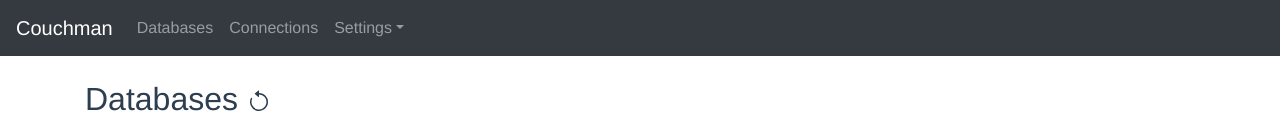
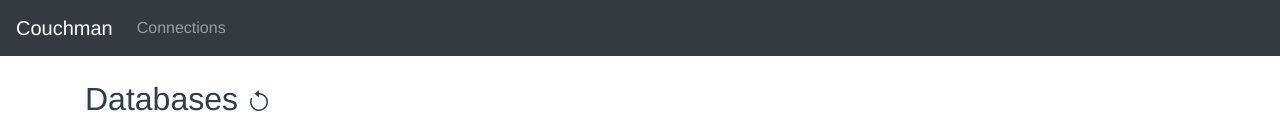
Before and after one commit to Kovee98/couchman, a Vue app: page /#/dbs in a window 1280 px wide. Shown: the top 140 px of the page. Built offline with nearby package versions, Linux system fonts and the light colour scheme.

Commit message:
Removed unneeded navbar entries

```diff
--- a/src/components/Navbar.vue
+++ b/src/components/Navbar.vue
@@ -1,16 +1,9 @@
 <template>
     <div>
         <b-navbar type="dark" variant="dark">
-            <b-navbar-brand href="/">Couchman</b-navbar-brand>
+            <b-navbar-brand href="/#/dbs">Couchman</b-navbar-brand>
             <b-navbar-nav>
-                <b-nav-item href="/#/dbs">Databases</b-nav-item>
                 <Connections/>
-
-                <!-- dropdown -->
-                <b-nav-item-dropdown text="Settings" right>
-                    <b-dropdown-item href="#">Account</b-dropdown-item>
-                    <b-dropdown-item href="#">Settings</b-dropdown-item>
-                </b-nav-item-dropdown>
             </b-navbar-nav>
         </b-navbar>
     </div>
```
